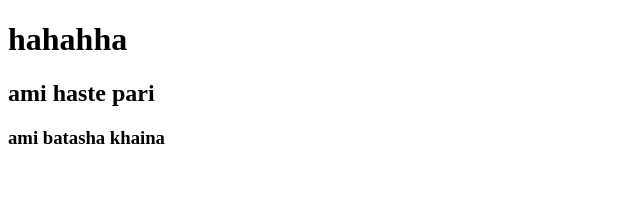
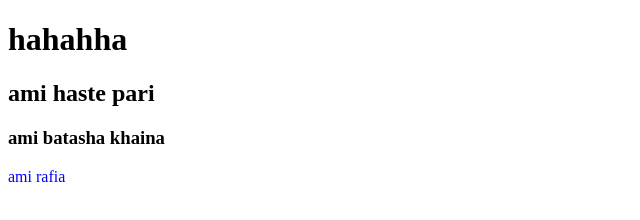
Before and after one commit to rafiarafia12/my-2nd-repo, a plain HTML site: page index.html in a window 1280 px wide. Shown: the full height of the page, 0-640 px from the left. Drawn offline with Linux system fonts and the light colour scheme.

Commit message:
styles added

```diff
--- a/index.html
+++ b/index.html
@@ -5,10 +5,13 @@
     <meta http-equiv="X-UA-Compatible" content="IE=edge">
     <meta name="viewport" content="width=device-width, initial-scale=1.0">
     <title>My First Github Repo</title>
+    <link rel="stylesheet" href="style.css">
+
 </head>
 <body>
     <h1>hahahha</h1>
     <h2>ami haste pari</h2>
     <h3>ami batasha khaina </h3>
+    <p>ami rafia</p>
 </body>
 </html>
--- /dev/null
+++ b/style.css
@@ -0,0 +1,3 @@
+p{
+    color: blue;
+}
```
